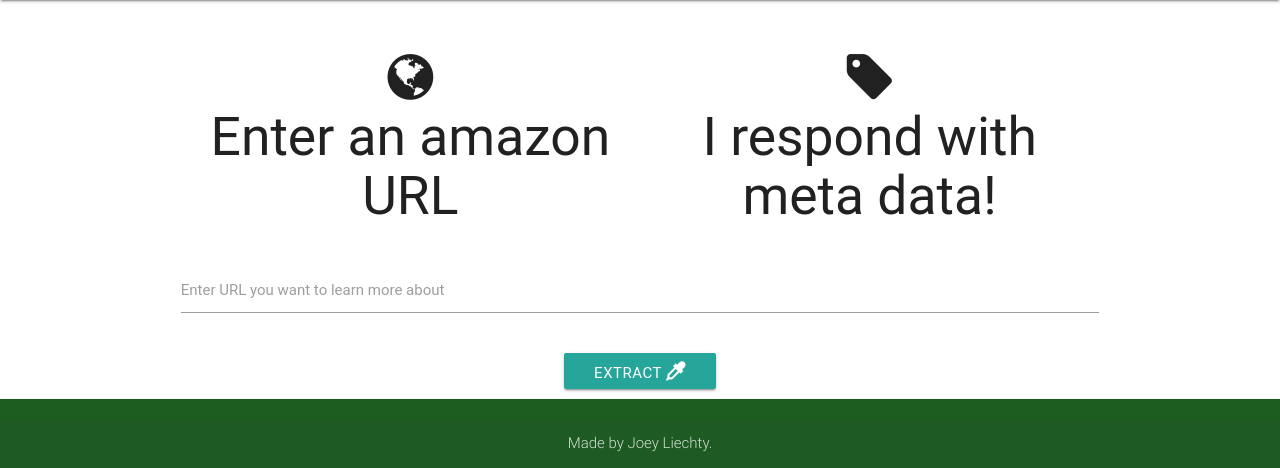
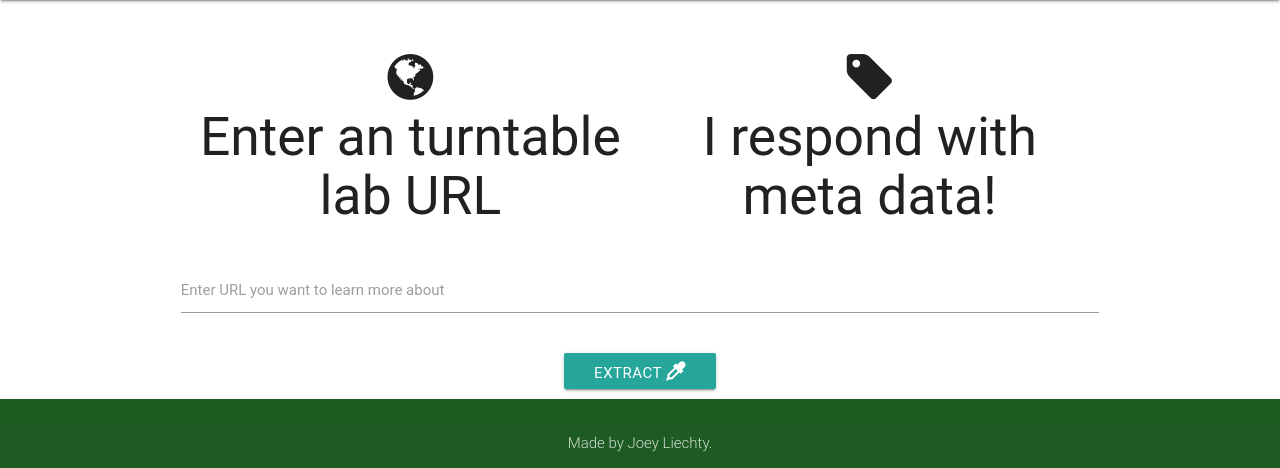
Before and after one commit to yeahdef/bloomextract, a Django app: page / in a window 1280 px wide. Shown: the part 64-532 px from the top of the page. Run offline with Django 3.2, Linux system fonts and the light colour scheme; parts of the project's set-up code (start-up, migrations or seed data) failed here and were passed over; some libraries are stand-ins or nearby versions; some web fonts are replaced.

Commit message:
using turntablelab instead. amazon is too vast

```diff
--- a/extract/models.py
+++ b/extract/models.py
@@ -7,7 +7,7 @@
   description = models.CharField(max_length=255, )
 
   def __unicode__(self):
-    return '{0}: {1}'.format(self.pk, self.description)
+    return '{0}'.format(self.description)
 
 
 class Product(models.Model):
@@ -17,7 +17,7 @@
   description = models.CharField(max_length=255, )
 
   def __unicode__(self):
-    return '{0}: {1}'.format(self.pk, self.description)
+    return '{0}'.format(self.description)
 
 
 class Feature(models.Model):
@@ -25,4 +25,4 @@
   description = models.CharField(max_length=255, )
 
   def __unicode__(self):
-    return '{0}: {1}'.format(self.pk, self.description)
+    return '{0}'.format(self.description)
--- a/extract/templates/index.html
+++ b/extract/templates/index.html
@@ -26,11 +26,11 @@
             <div class='col s6 l6 valign'>
                 <h2 class="center hide-on-med-and-down">
                     <i class="fa fa-globe"></i><br>
-                    Enter an amazon URL
+                    Enter an turntable lab URL
                 </h2>
                 <h5 class="center hide-on-large-only">
                     <i class="fa fa-globe"></i><br>
-                    Enter an amazon URL
+                    Enter an turntable lab URL
                 </h5>
             </div>
             <div class='col s6 l6 valign'>
@@ -84,12 +84,11 @@
                         <h5>
                             Category: {{ product.category.description }}<br />
                             Category URL: {{ product.category.url }}<br />
-                            Product Details:<br />
+                            Product Details:
                             <ul class="collection">
-                                <li class="collection-item">{{ product.description }}</a></li>
-                                <li class="collection-item">{{ product.price }}</a></li>
+                                <li class="collection-item">{{ product.description }}</li>
                                 {% for f in related_features %}
-                                    <li class="collection-item">{{ f }}</a></li>
+                                    <li class="collection-item">{{ f }}</li>
                                 {% endfor %}
                             </ul>
                         </h5>
@@ -101,19 +100,23 @@
         <div class="row">
             <div class="col s12 m12 l12">
                 <div class="card-panel green lighten-1">
-                    <span class="">
+                    <span>
                         <h5>
                             Category: {{ category.description }}<br />
                             Category URL: {{ category.url }}<br />
                             {% if related_products|length > 0 %}
-                                Products:<br />
+                                Products:
                                 <ul class="collection">
                                     {% for p in related_products %}
-                                        <li class="collection-item"><a href="{{ p.url }}">{{ p.description }}</a></li>
+                                        <li class="collection-item">
+                                            <a href="{{ p.url }}">
+                                                {{ p.description }}
+                                            </a>
+                                        </li>
                                     {% endfor %}
                                 </ul>
                             {% else %}
-                            Amazon doesn't seem to be showing any distinct product links on this category page. Try a layer deeper.
+                            There doesn't seem to be showing any distinct product links on this category page. Try a layer deeper.
                             {% endif %}
                         </h5>
                     </span>
--- a/extract/views.py
+++ b/extract/views.py
@@ -12,43 +12,38 @@
 
 def get_price(html):
     '''Grabs the price from the product page'''
-    price = html.find("span", {"id": "priceblock_ourprice"})
-    if not price:
-        price = html.find("span", {"id": "priceblock_saleprice"})
+    price = html.find_all("span", {"class": "moula"})
+    prices = []
     if price:
-        return price.text
+        for p in price:
+            parsed_price = ''.join(n for n in p.text if n.isdigit() or n == '.')
+            prices.append(float(parsed_price))
+        return max(prices)
     else:
         return False
 
 
 def test_product_page(html, url):
     p = None
-    if 'add to cart' in html.text.lower() and 'amazon' in url:
-        bread = html.find('div', {"id": "nav-subnav"})
-        cat = bread.find_all("a", href=True)[0]
-        c, created = Category.objects.get_or_create(description=cat.text, url='http://amazon.com{0}'.format(cat['href']))
-        p, created = Product.objects.get_or_create(url=url, description=html.title.text, category=c, price=get_price(html))
-
-        fb = html.find("div", {"id": "feature-bullets"})
-        db = html.find("div", {"id": "detail-bullets"})
-        if fb:
-            for f in fb.find_all('span', {"class": 'a-list-item'}):
-                feature, created = Feature.objects.get_or_create(description=f.text, product=p)
-        if db:
-            for f in db.find_all('li'):
-                try:
-                    feature, created = Feature.objects.get_or_create(description=f.text, product=p)
-                except UnicodeEncodeError, e:
-                    pass
+    cat = html.find('a', {"itemprop": "brand"})
+    c, created = Category.objects.get_or_create(description=cat.text, url='http://turntablelab.com{0}'.format(cat['href']))
+    p, created = Product.objects.get_or_create(url=url, description=html.title.text, category=c, price=get_price(html))
+    for f in html.find_all('li'):
+        if f.find_all('a'):
+            pass
+        else:
+            # probably a feature\
+            if len(f.text) > 0:
+                feature, created = Feature.objects.get_or_create(description=f.text.encode('utf-8').strip(), product=p)
     return p
 
 
 def test_category_page(html, url):
     c = None
-    if 'add to cart' not in html.text.lower() and 'amazon' in url:
-        c, created = Category.objects.get_or_create(url=url, description=html.title.text)
-        for a in html.find_all('a', href=True, title=True):
-            Product.objects.get_or_create(url='http://amazon.com{0}'.format(a['href']), category=c, description=a['title'])
+    c, created = Category.objects.get_or_create(url=url, description=html.title.text)
+    for f in html.find_all('li', {'class': 'titles'}):
+        for a in f.find_all('a'):
+            p, created = Product.objects.get_or_create(url='http://turntablelab.com{0}'.format(a['href']), category=c, description=a.text)
     return c
 
 
@@ -61,23 +56,31 @@
         )
     if request.method == "POST":
         url = request.POST['url']
-
         # should probably use a better regex parsing here
         if not url.startswith('http://'):
             url = 'http://{0}'.format(url)
         r = requests.get(url)
-
         # get soupy
         html = BeautifulSoup(r.text, "html.parser")
-        category = test_category_page(html, url)
-        product = test_product_page(html, url)
+        if html.find('span', {'class': 'big_prodtitle'}) and not html.find('div', {'id': 'bigbread'}):
+            # confirmed product, parse details
+            product = test_product_page(html, url)
+            category = None
+            related_products = None,
+            related_features = Feature.objects.filter(product=product),
+        elif html.find('div', {'id': 'bigbread'}):
+            # not a product, look for product links - probably a category
+            category = test_category_page(html, url)
+            product = None
+            related_products = Product.objects.filter(category=category),
+            related_features = None,
 
         return render_to_response(
             'index.html',
             RequestContext(request, {
                 'product': product,
                 'category': category,
-                'related_products': Product.objects.filter(category=category),
-                'related_features': Feature.objects.filter(product=product),
+                'related_products': related_products,
+                'related_features': related_features,
             })
         )
```
Also changed, not shown: README.md.
